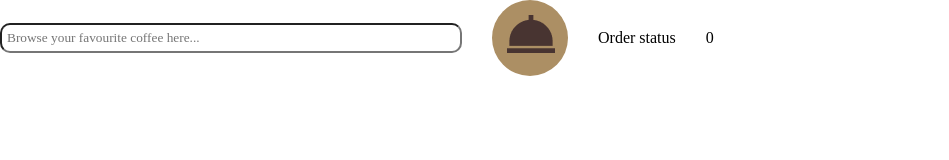
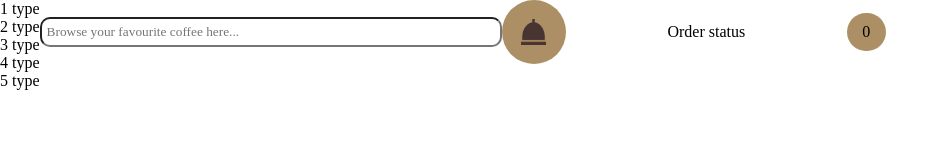
Before and after one commit to Metaplay17/webDevProject, a plain HTML site: page index.html in a window 1280 px wide. Shown: the whole page, without its empty margins (0-949 px from the left). Drawn offline with Linux system fonts and the light colour scheme; a web font is replaced by a local one.

Commit message:
up to date 26 11 2024

```diff
--- a/index.html
+++ b/index.html
@@ -8,7 +8,11 @@
 </head>
 <body>
     <div class="left-menu">
-
+        <p id="1-coffee-type">1 type</p>
+        <p id="2-coffee-type">2 type</p>
+        <p id="3-coffee-type">3 type</p>
+        <p id="4-coffee-type">4 type</p>
+        <p id="5-coffee-type">5 type</p>
     </div>
     <main>
         <nav>
@@ -19,7 +23,7 @@
                 </div>
                 <p>Order status</p>
                 <div class="status-block-count">
-                                    <p id="order-count">0</p>
+                    <p id="order-count">0</p>
                 </div>
             </div>
         </nav>
--- a/styles.css
+++ b/styles.css
@@ -4,31 +4,51 @@
     font-family: Rosarivo;
 }
 
+body {
+    display: flex;
+    flex-direction: row;
+}
+
 nav {
     display: flex;
     flex-direction: row;
     align-items: center;
-    gap: 30px;
+    justify-content: space-around;
 }
 
 .status-block {
     display: flex;
+    width: 30vw;
     flex-direction: row;
     align-items: center;
-    gap: 30px;
+    justify-content: space-between;
 }
 
 .status-block-image {
+    display: flex;
+    flex-direction: column;
+    justify-content: space-around;
     align-items: center;
-    width: 76px;
-    height: 76px;
+    width: 5vw;
+    height: 5vw;
     border-radius: 60px;
     background-color: #AC8F64;
 }
 
 .status-block img {
-    width: 48px;
-    padding: 20%;
+    width: 2vw;
+    height: 2vw;
+}
+
+.status-block-count {
+    display: flex;
+    flex-direction: column;
+    align-items: center;
+    justify-content: space-around;
+    width: 3vw;
+    height: 3vw;
+    background-color: #AC8F64;
+    border-radius: 50px;
 }
 
 #search-input {
```
